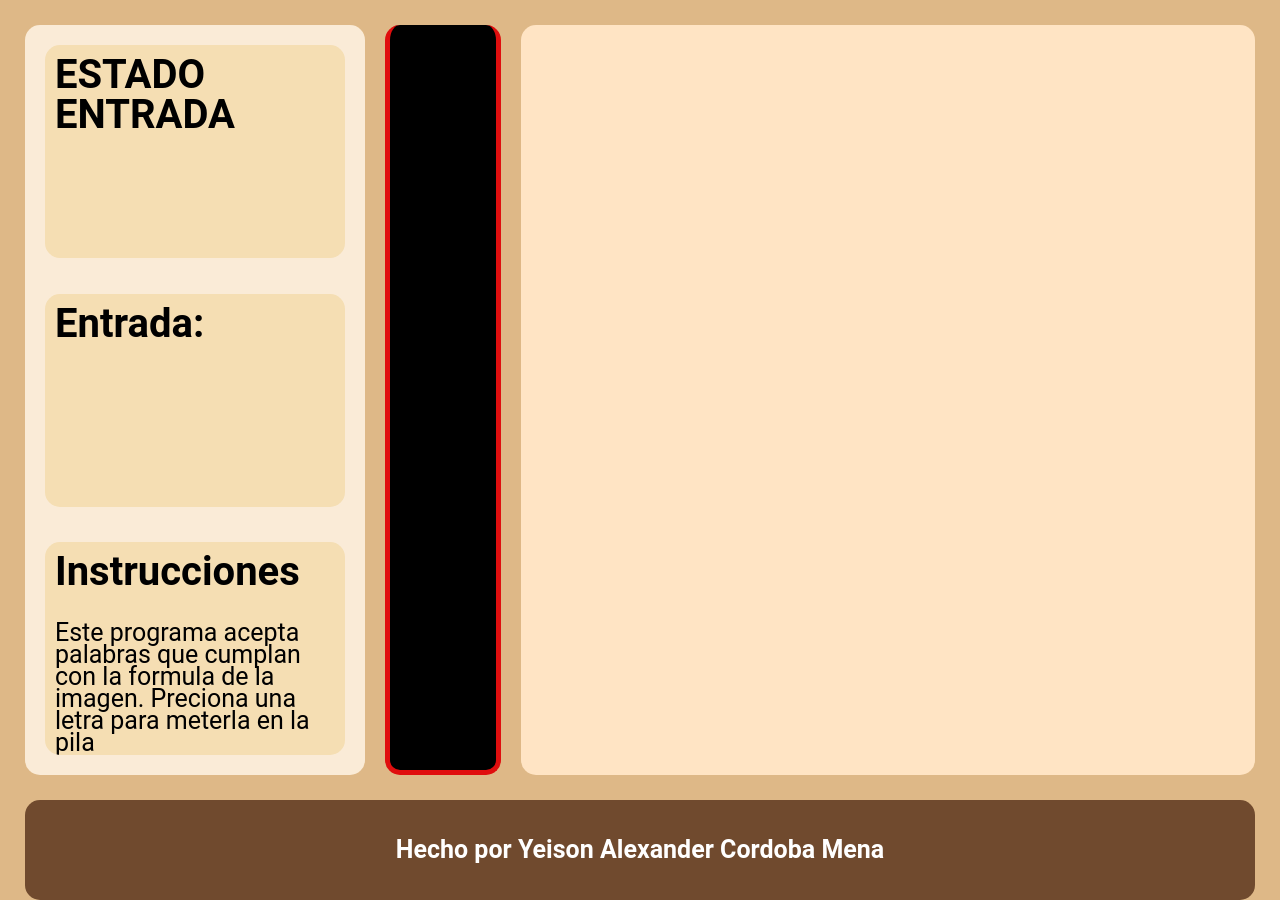
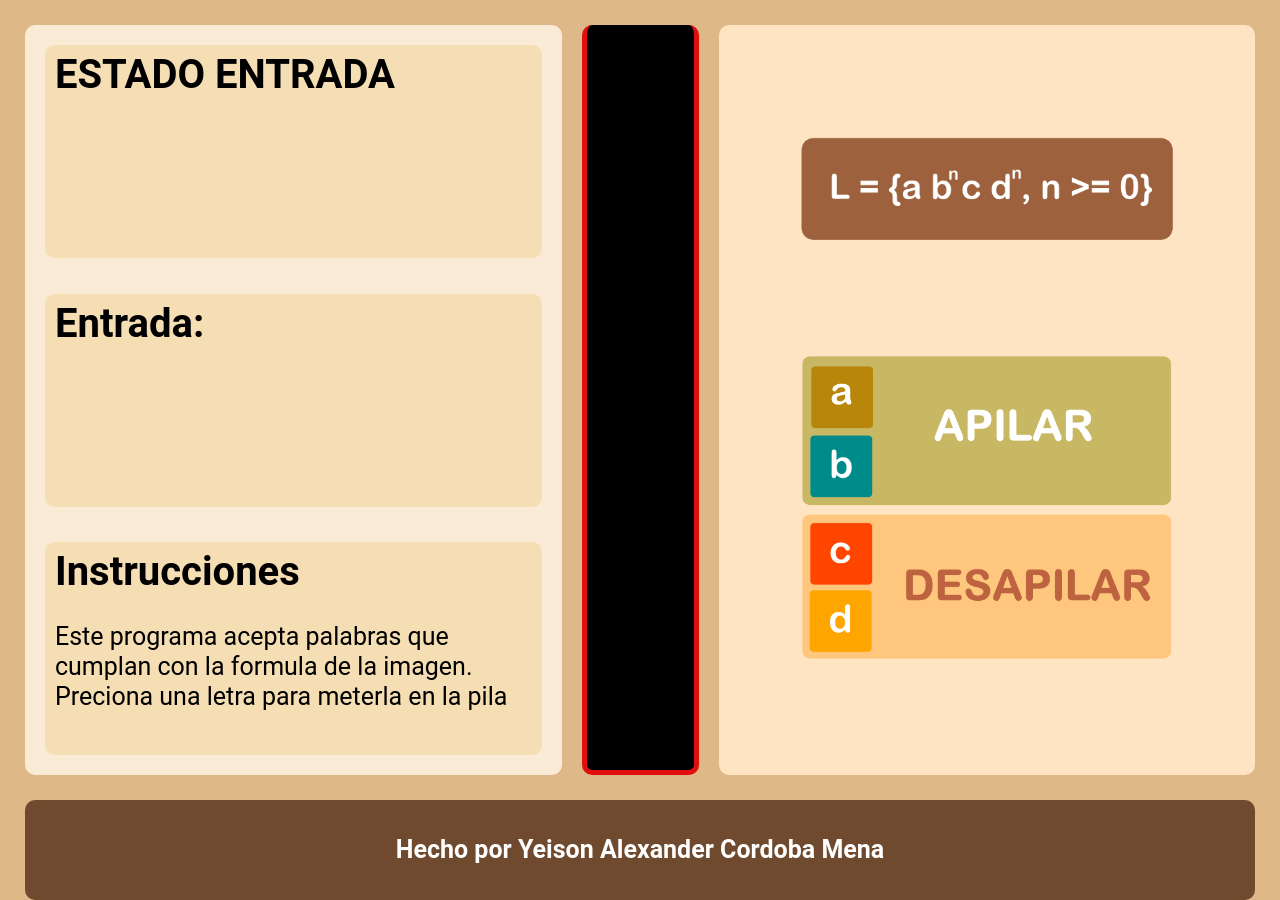
Before and after one commit to YeisonCordoba07/L5-AutomataDePila, a plain HTML site: page index.html in a window 1280 px wide. Drawn offline with Linux system fonts and the light colour scheme.

Commit message:
agregar imagenes y cambiar colores entradas

```diff
--- a/estilos.css
+++ b/estilos.css
@@ -4,8 +4,8 @@
     margin: 0;
     font-family: Roboto, Cartero, 'Helvetiva Neue', Helvetica, Arial, 'Sans Serif';
     font-weight: 400;
-    line-height: 22px;
-    border-radius: 15px;
+    line-height: 30px;
+    border-radius: 10px;
 }
 
 body{
@@ -35,10 +35,18 @@ main{
     flex-direction: column;
     justify-content: space-between;
     background-color: antiquewhite;
-    width: 40%;
+    width: 45%;
     padding: 20px;
 }
-
+.contenedor-imagen{
+    height: 100%;
+    width: 45%;
+    background-color: bisque;
+    display: flex;
+    flex-direction: column;
+    justify-content: space-evenly;
+    align-items: center;
+}
 h2{
     font-size: 40px;
     font-weight: bolder;
@@ -67,11 +75,7 @@ p{
     line-height: 1;
 }
 
-.contenedor-imagen{
-    height: 100%;
-    width: 90%;
-    background-color: bisque;
-}
+
 
 footer{
     width: 100%;
@@ -94,3 +98,10 @@ footer{
     color: white;
     font-weight: bolder;
 }
+
+#imagen-formula{
+    width: 70%;
+}
+#imagen-cuadros{
+    width: 70%;
+}
--- a/index.html
+++ b/index.html
@@ -34,8 +34,8 @@
         <canvas id="canvas" width="100" height="700"></canvas>
 
         <div class="contenedor-imagen">
-            <img id="imagen-formula" src="" alt="">
-            <img id="imagen-cuadros" src="" alt="">
+            <img id="imagen-formula" src="Lenguaje.png" alt="">
+            <img id="imagen-cuadros" src="Entradas1.png" alt="">
         </div>
 
     </main>
--- a/script.js
+++ b/script.js
@@ -4,7 +4,7 @@ var cuadros = []; // Array para almacenar los cuadros
 var eliminados = []; // Array con los cuadros eliminados
 const velocidad = 20; // Velocidad de movimiento
 const cuadroSize = 50; // Tamaño de cada cuadro
-const suelo = canvasIndex.height - cuadroSize; // Posición del suelo
+const suelo = canvasIndex.height - 2; // Posición del suelo
 var espaciado = suelo;
 var n = 0;
 var contador = 0;
@@ -42,18 +42,19 @@ window.addEventListener('keydown', function (event) {
 
     if(event.key === "a"){
 
-        agregarCuadro("rgb(181,230,29)", "a", espaciado - cuadroSize, contador);
+        //rgb(181,230, 29) #daa520
+        agregarCuadro("darkgoldenrod", "a", espaciado - cuadroSize, contador);
         actualizaEntrada("a");
 
     }else if(event.key === "b"){
-
-        agregarCuadro("rgb(34,177,76)", "b", espaciado - cuadroSize, contador);
+        //rgb(34, 177, 76) #6b8e23
+        agregarCuadro("darkcyan", "b", espaciado - cuadroSize, contador);
         n = n + 1;
         actualizaEntrada("b");
 
     }else if(event.key === "c"){
 
-        agregarCuadro("red", "c", espaciado - cuadroSize, contador);
+        agregarCuadro("orangered", "c", espaciado - cuadroSize, contador);
         espaciado = espaciado + cuadroSize*2;
         actualizaEntrada("c");
 
@@ -83,9 +84,13 @@ function dibujar(){
         );
 
         canvas.fillStyle = 'white'; // Color del texto
-        canvas.font = '30px Arial'; // Fuente y tamaño del texto
+        canvas.font = '25px Arial'; // Fuente y tamaño del texto
         canvas.fillText(i.letra, i.x + 20, i.y + 35); // Dibujar la letra en el centro del cuadro
 
+        // Agregar un borde al cuadro
+        canvas.strokeStyle = "white"; // Color del borde
+        canvas.lineWidth = 2; // Ancho del borde
+        canvas.strokeRect(i.x, i.y, i.width, i.height); // Dibuja el borde alrededor del cuadro existente
 
         if(i.y >= i.espaciado && i.mover === true){
             i.y = i.espaciado;
```
Also changed, not shown: Entradas1.png (added), Entradas2.png (added), Lenguaje.png (added).
